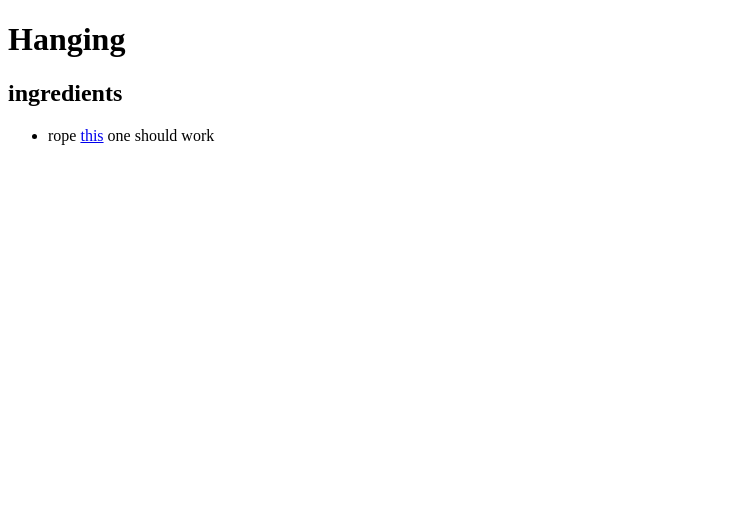
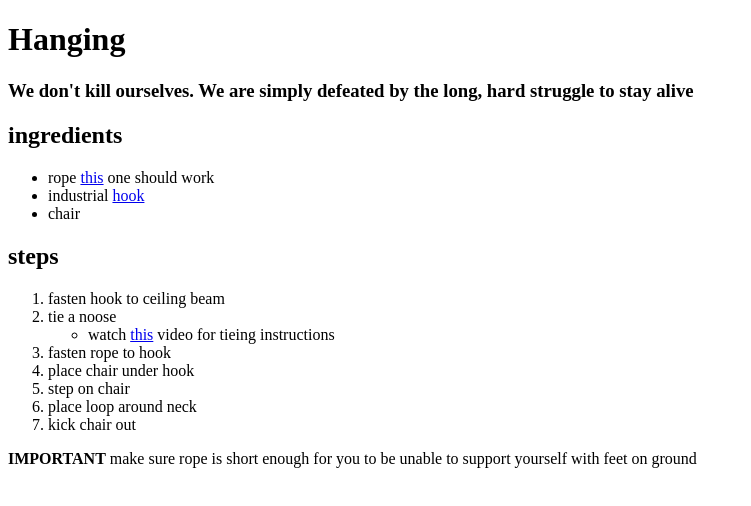
Before and after one commit to Mnorth256/odin.recipies, a plain HTML site: page recipies/hanging.html in a window 1280 px wide. Shown: the whole page, without its empty margins (0-751 px from the left). Drawn offline with Linux system fonts and the light colour scheme.

Commit message:
completed steps list, added video

```diff
--- a/recipies/hanging.html
+++ b/recipies/hanging.html
@@ -7,8 +7,23 @@
 </html>
 <body>
     <h1>Hanging</h1>
+    <h3>We don't kill ourselves. We are simply defeated by the long, hard struggle to stay alive</h3>
     <h2>ingredients</h2>
     <ul>
         <li>rope <a href="https://www.lowes.com/pd/Blue-Hawk-0-375-in-x-50-ft-Twisted-Polypropylene-Rope-By-the-Roll/1000759822"> this</a> one should work</li>
+        <li>industrial <a href="https://www.lowes.com/pd/National-Hardware-N119-729-Cup-Hooks-in-Black/5001874275"> hook</a></li>
+        <li>chair</li>
     </ul>
+    <h2>steps</h2>
+    <ol>
+        <li>fasten hook to ceiling beam</li>
+        <li>tie a noose</li>
+        <ul><li>watch <a href="https://www.youtube.com/watch?v=MRPBaGzVZwo"> this</a> video for tieing instructions</li></ul>
+        <li>fasten rope to hook</li>
+        <li>place chair under hook </li>
+        <li>step on chair</li>
+        <li>place loop around neck</li>
+        <li>kick chair out</li>
+    </ol>
+    <p><strong>IMPORTANT</strong> make sure rope is short enough for you to be unable to support yourself with feet on ground</p>
 </body>
```
